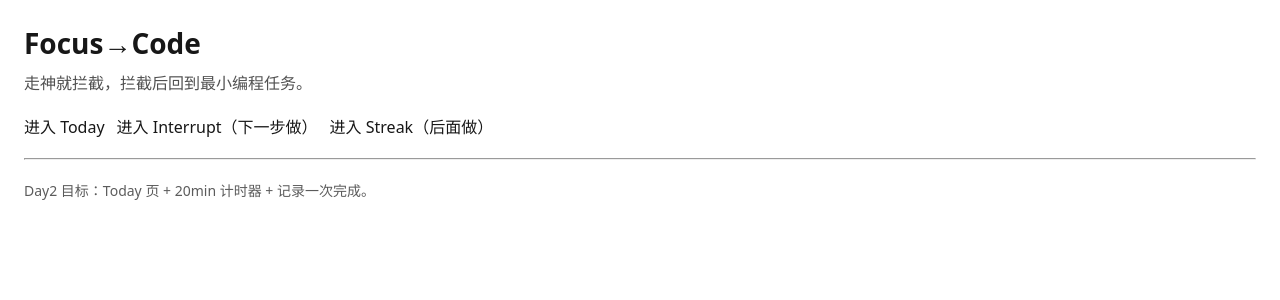
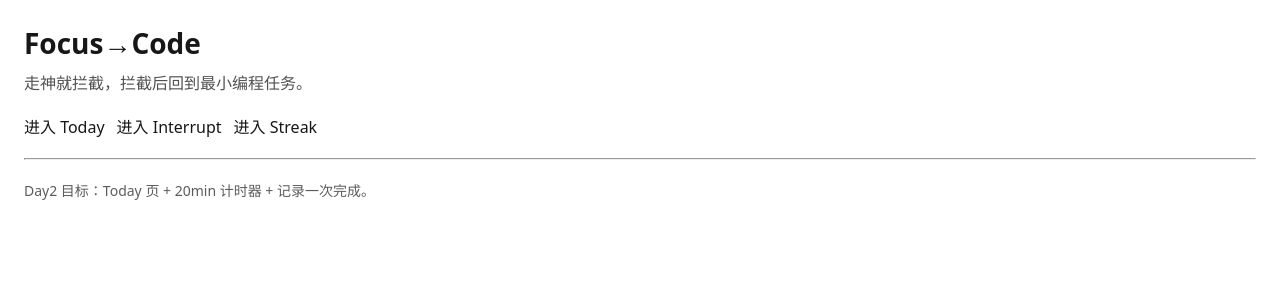
Before and after one commit to mailajituib-source/focus-to-code, a Next.js app: page / in a window 1280 px wide. Shown: the top 300 px of the page. Built offline with nearby package versions, Linux system fonts and the light colour scheme.

Commit message:
Update home nav labels

```diff
--- a/app/page.tsx
+++ b/app/page.tsx
@@ -7,9 +7,9 @@ export default function Home() {
       </p>
 
       <div style={{ display: "flex", gap: 12 }}>
-        <a href="/today">进入 Today</a>
-        <a href="/interrupt">进入 Interrupt（下一步做）</a>
-        <a href="/streak">进入 Streak（后面做）</a>
+<a href="/today">进入 Today</a>
+<a href="/interrupt">进入 Interrupt</a>
+<a href="/streak">进入 Streak</a>
       </div>
 
       <hr style={{ margin: "20px 0" }} />
```
